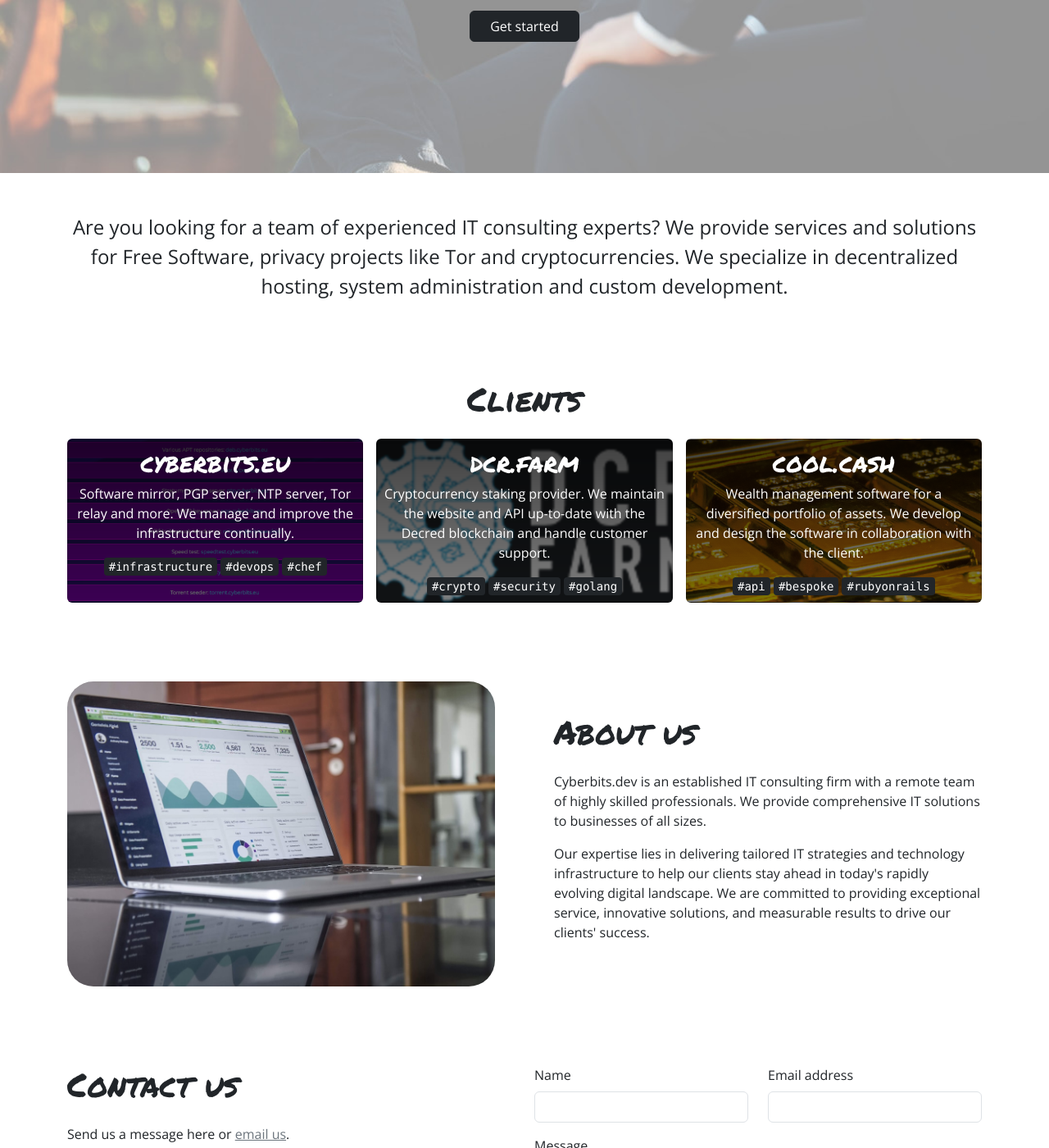
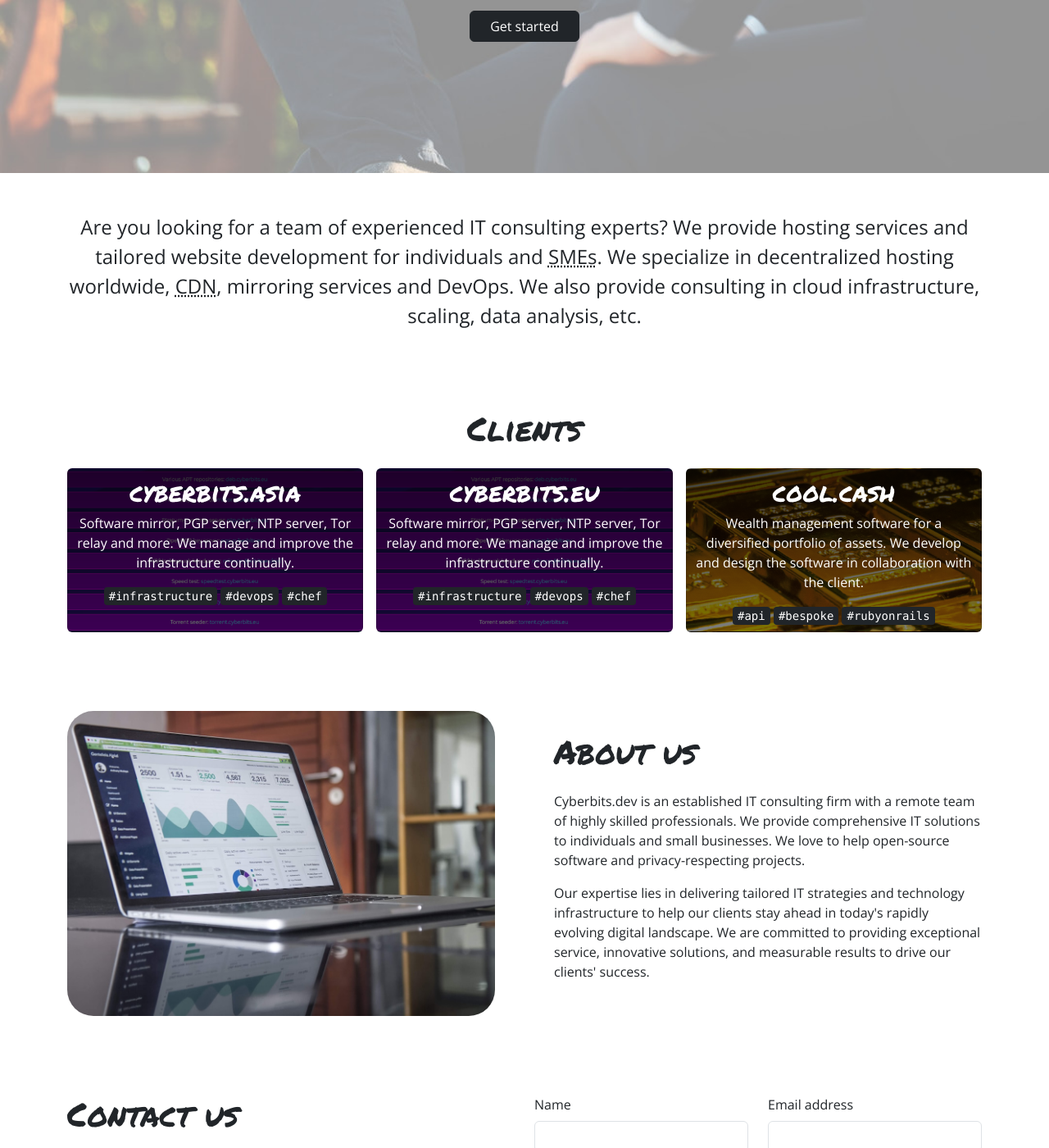
Before and after one commit to cyberbits-dev/cyberbits-dev.github.io, a Jekyll site: the page built from index.markdown, in a window 1280 px wide and 1400 px high, scrolled down 491 px. Shown: the whole window at 82% size. Built offline with Jekyll 4.4.1, drawn with Linux system fonts in a browser that asks for light colours; some of the changed text lies outside the part shown.

Commit message:
Refine services offering

```diff
--- a/index.markdown
+++ b/index.markdown
@@ -21,8 +21,11 @@ layout: default
   <div class="d-flex flex-column mb-3">
     <div class="my-5 text-center fs-4">
       Are you looking for a team of experienced IT consulting experts?
-      We provide services and solutions for Free Software, privacy projects like Tor and cryptocurrencies.
-      We specialize in decentralized hosting, system administration and custom development.
+
+      We provide hosting services and tailored website development for individuals and <abbr title="Small and medium-sized enterprises">SMEs</abbr>.
+      We specialize in decentralized hosting worldwide, <abbr title="Content Delivery Network">CDN</abbr>, mirroring services and DevOps.
+
+      We also provide consulting in cloud infrastructure, scaling, data analysis, etc.
     </div>
 
     <div class="my-5 text-center">
@@ -31,9 +34,9 @@ layout: default
           <h1>Clients</h1>
 
           <div class="row row-cols-1 row-cols-lg-3 g-2 g-lg-3">
+            {% include client-card.html domain="cyberbits.asia" description="Software mirror, PGP server, NTP server, Tor relay and more. We manage and improve the infrastructure continually." tags="infrastructure,devops,chef" %}
+
             {% include client-card.html domain="cyberbits.eu" description="Software mirror, PGP server, NTP server, Tor relay and more. We manage and improve the infrastructure continually." tags="infrastructure,devops,chef" %}
-
-            {% include client-card.html domain="dcr.farm" description="Cryptocurrency staking provider. We maintain the website and API up-to-date with the Decred blockchain and handle customer support." tags="crypto,security,golang" %}
 
             {% include client-card.html domain="cool.cash" description="Wealth management software for a diversified portfolio of assets. We develop and design the software in collaboration with the client." tags="api,bespoke,rubyonrails" %}
           </div>
@@ -52,7 +55,8 @@ layout: default
 
           <p>
             Cyberbits.dev is an established IT consulting firm with a remote team of highly skilled professionals.
-            We provide comprehensive IT solutions to businesses of all sizes.
+            We provide comprehensive IT solutions to individuals and small businesses.
+            We love to help open-source software and privacy-respecting projects.
           </p>
 
           <p>
```
Also changed, not shown: other parts of index.markdown (+1 -0 lines), assets/clients/cyberbits-asia.png (added), assets/clients/dcr-farm.png (deleted).
